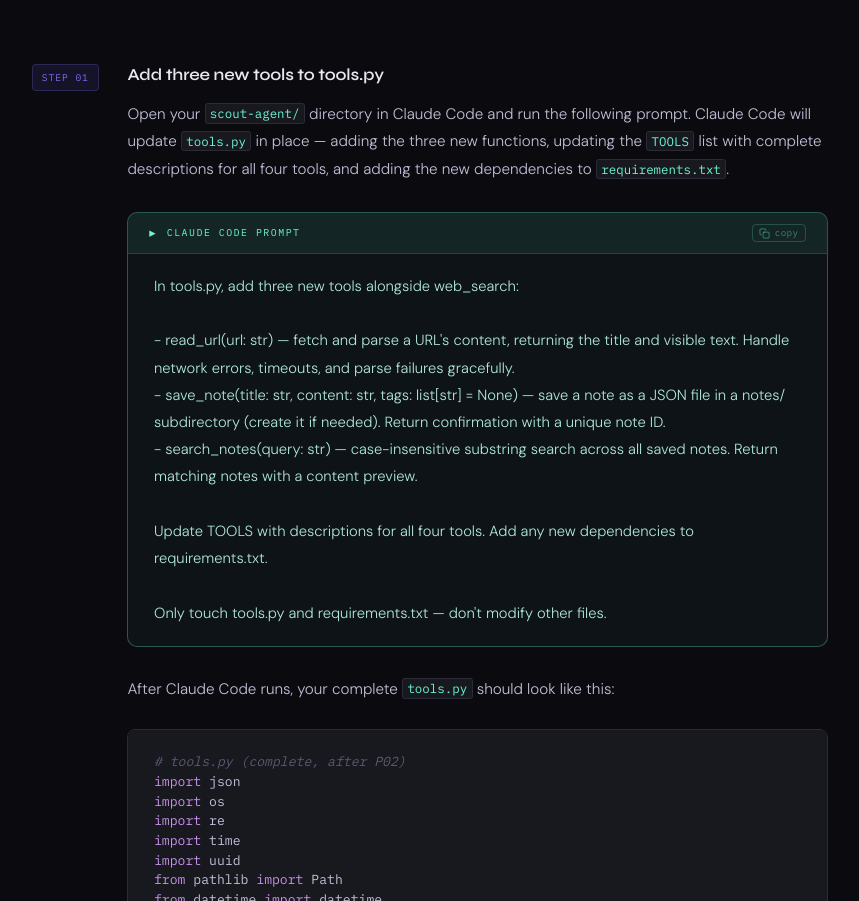
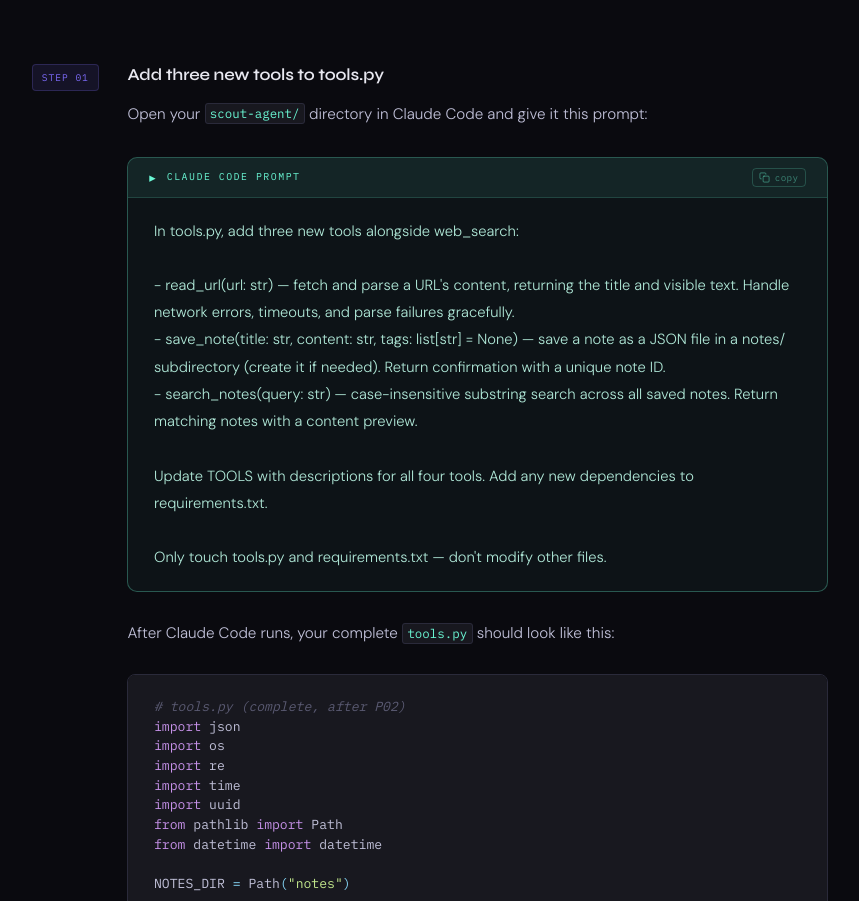
Before and after one commit to joshuachunggg/agentic-ai-curriculum, a plain HTML site: page practical/module-p02.html in a window 1280 px wide. Shown: the part 2937-3838 px from the top of the page, without its empty margins (210-1069 px from the left). Drawn offline with nearby package versions, Linux system fonts and the light colour scheme.

Commit message:
Fix P02 Step 01 intro text to match simplified prompt
Removed pre-description of exact implementation steps from the lead-in
paragraph — it was written for the old over-specified prompt and now
reads inconsistently with the goal-oriented rewrite.

Co-Authored-By: Claude Sonnet 4.6 <noreply@anthropic.com>

```diff
--- a/practical/module-p02.html
+++ b/practical/module-p02.html
@@ -833,7 +833,7 @@
       <div class="step-num">Step 01</div>
       <div class="step-content">
         <h3>Add three new tools to tools.py</h3>
-        <p>Open your <code>scout-agent/</code> directory in Claude Code and run the following prompt. Claude Code will update <code>tools.py</code> in place — adding the three new functions, updating the <code>TOOLS</code> list with complete descriptions for all four tools, and adding the new dependencies to <code>requirements.txt</code>.</p>
+        <p>Open your <code>scout-agent/</code> directory in Claude Code and give it this prompt:</p>
 
         <div class="cc-prompt-block">
           <div class="cc-prompt-label">Claude Code prompt</div>
```
